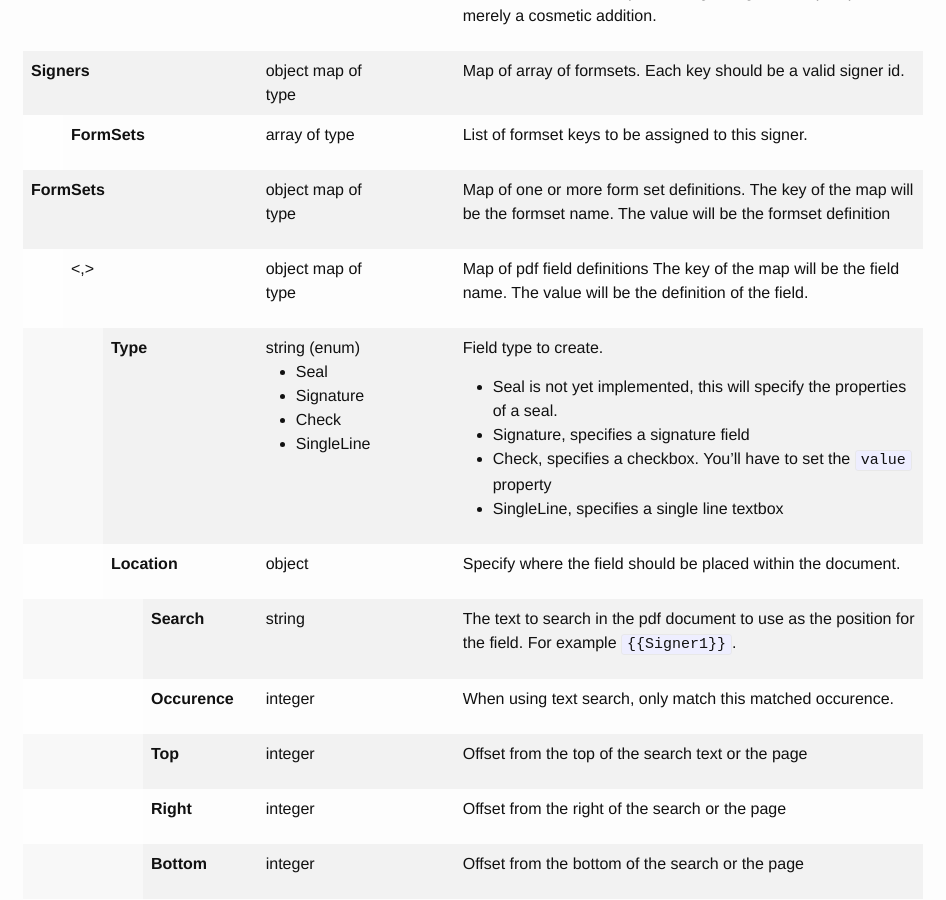
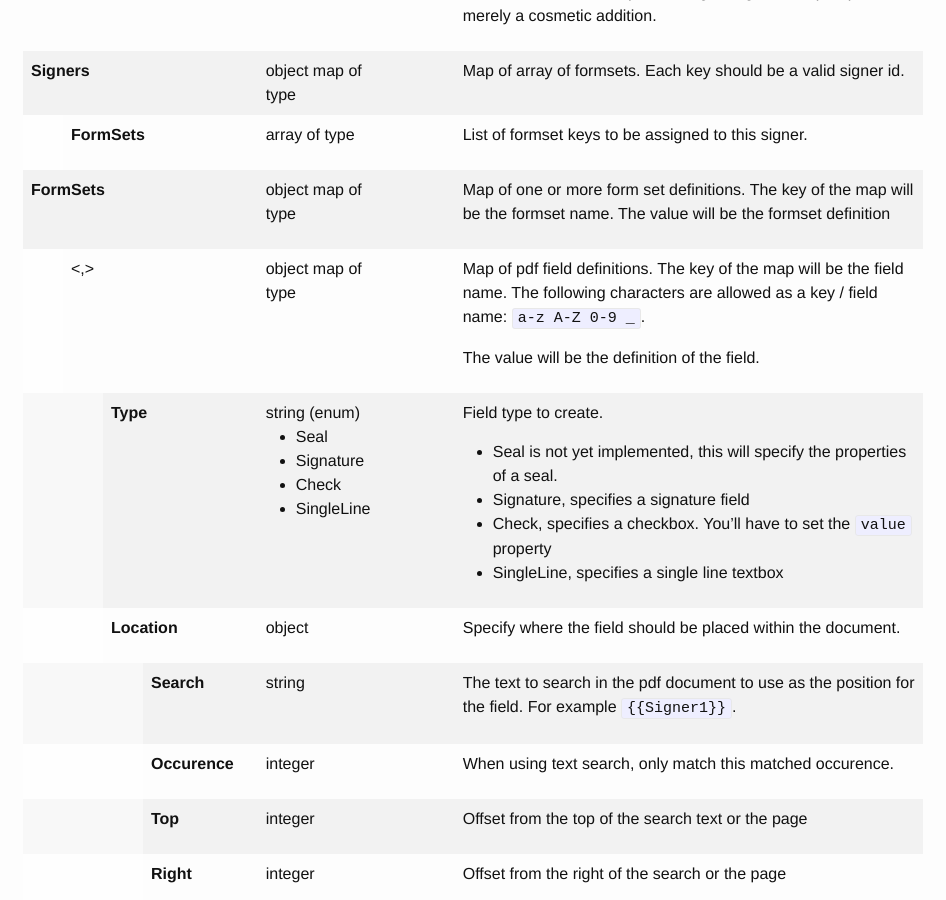
Before and after one commit to markohantula/evidos.github.io, a Jekyll site: the page built from endpoints.html, in a window 1280 px wide and 900 px high, scrolled down 24508 px. Shown: the whole window, without its empty margins (167-1113 px from the left). Built offline with Jekyll 4.4.1, drawn with Linux system fonts in a browser that asks for light colours.

Commit message:
Document allowed form names
Although not on purpose our API is currently unable to process fields
names with a dot correctly. The cause is still under investigation but
for the time being we'll be documenting the allowed character set that
is known to work. ABNF notation is used.

```diff
--- a/_data/api-swagger.yaml
+++ b/_data/api-swagger.yaml
@@ -1093,8 +1093,10 @@ definitions:
         additionalProperties:
           type: object
           description: |
-            Map of pdf field definitions
+            Map of pdf field definitions.
             The key of the map will be the field name.
+            The following characters are allowed as a key / field name: `a-z A-Z 0-9 _`.
+
             The value will be the definition of the field.
           additionalProperties:
             type: object
```
